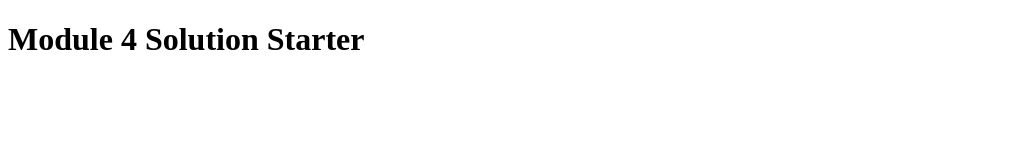
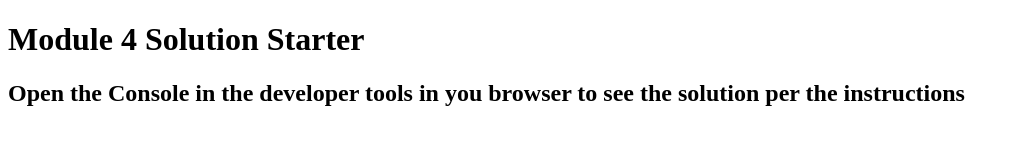
Before and after one commit to DavidMeldarion/davidmeldarion.github.io, a plain HTML site: page coursera_full-stack/module4-solution/index.html in a window 1280 px wide. Shown: the whole page, without its empty margins (0-1020 px from the left). Drawn offline with Linux system fonts and the light colour scheme.

Commit message:
updating module 4

```diff
--- a/coursera_full-stack/module4-solution/index.html
+++ b/coursera_full-stack/module4-solution/index.html
@@ -12,5 +12,6 @@
 </head>
 <body>
   <h1>Module 4 Solution Starter</h1>
+  <h2>Open the Console in the developer tools in you browser to see the solution per the instructions</h2>
 </body>
 </html>
```
